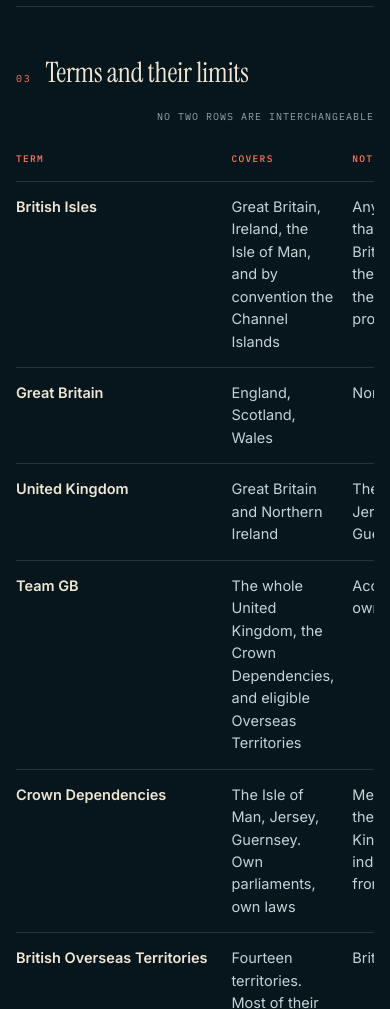
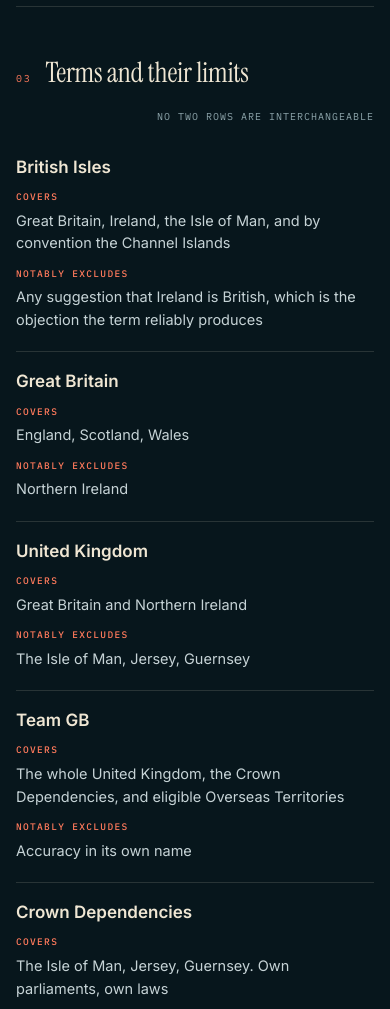
Before and after one commit to holthe/archipelago-disambiguation-authority, a plain HTML site: page index.html in a window 390 px wide. Shown: the part 4060-5069 px from the top of the page. Drawn offline with Linux system fonts and the light colour scheme.

Commit message:
Restack the terms table on phones
Three columns of prose cannot share a 390px screen. The term is set
nowrap, so the table widened past the viewport, the two prose columns
squeezed to two-word ribbons and the third scrolled out of sight
entirely: on a phone the 'notably excludes' column was invisible, which
is the half of the table that carries the joke.

Below 640px each row is now a block with its own labels, supplied by
nth-child rather than data attributes so the markup is untouched. Nothing
scrolls sideways. The desktop table is unchanged.

```diff
--- a/index.html
+++ b/index.html
@@ -353,6 +353,30 @@ th,td{text-align:left;vertical-align:top;padding:14px 18px 14px 0;border-bottom:
 th{font-family:var(--mono);font-size:9.5px;letter-spacing:.14em;text-transform:uppercase;color:var(--a);font-weight:500;white-space:nowrap}
 td{color:var(--text-2)}
 td:first-child{color:var(--text);font-weight:600;white-space:nowrap;padding-right:24px}
+
+/* Three columns of prose cannot share a phone: the term is forced nowrap, so
+   the table widens, the two prose columns squeeze to ribbons and the third
+   scrolls out of sight entirely. Below 640px each row becomes a block with
+   its own labels, and nothing scrolls sideways. */
+@media(max-width:640px){
+  #key .scroll{overflow-x:visible}
+  #key table,#key tbody,#key tr,#key td{display:block;width:100%}
+  #key thead{position:absolute;width:1px;height:1px;overflow:hidden;clip:rect(0 0 0 0)}
+  #key tr{border-top:1px solid var(--line);padding:18px 0 20px}
+  #key tr:first-child{border-top:0}
+  #key td{border-bottom:0;padding:0}
+  #key td:first-child{
+    white-space:normal;padding-right:0;font-size:17px;line-height:1.3;
+    color:var(--text);font-weight:600;
+  }
+  #key td:nth-child(2),#key td:nth-child(3){margin-top:12px}
+  #key td:nth-child(2)::before,#key td:nth-child(3)::before{
+    display:block;font-family:var(--mono);font-size:9.5px;letter-spacing:.14em;
+    text-transform:uppercase;color:var(--a);font-weight:500;margin-bottom:5px;
+  }
+  #key td:nth-child(2)::before{content:"Covers"}
+  #key td:nth-child(3)::before{content:"Notably excludes"}
+}
 
 .cauts{list-style:none;margin:0;padding:0;counter-reset:c;
   display:grid;grid-template-columns:repeat(auto-fit,minmax(310px,1fr));gap:0 46px}
```
